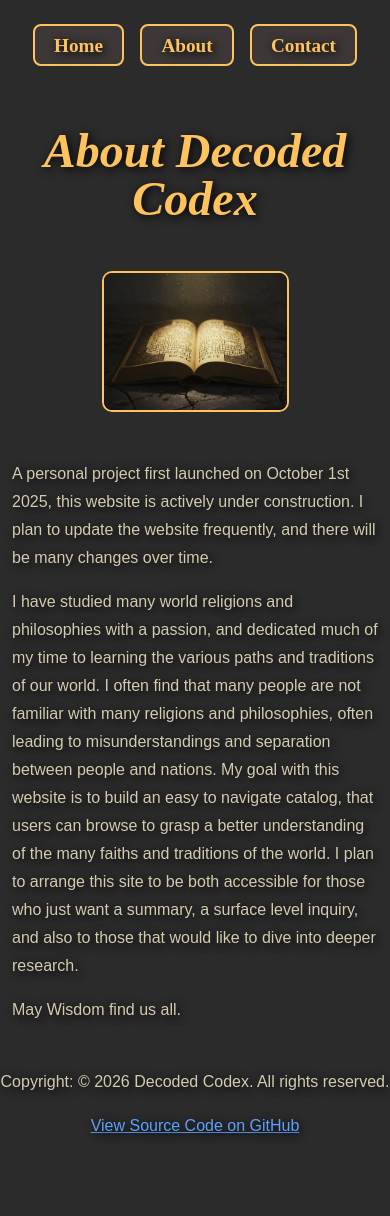
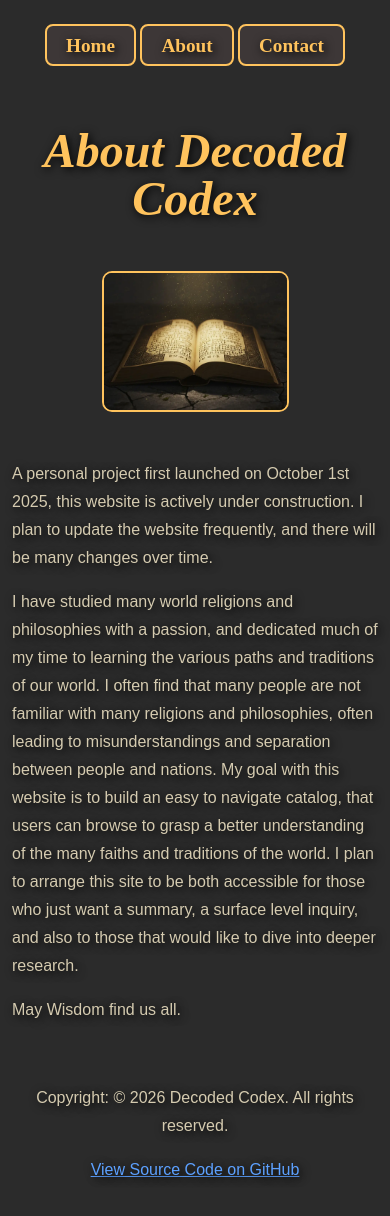
Before and after one commit to AFrederick13/Decoded-Codex, an Eleventy site: page pages/about.md in a window 390 px wide. Before the commit the page ends 1166 px from the top, so only its background shows below. Built offline with nearby package versions, Linux system fonts and the light colour scheme; Eleventy itself is replaced by a stand-in of ours; files that its build step writes are made by us from their sources.

Commit message:
improve mobile responsive css to nav bar and footer

```diff
--- a/css/style.css
+++ b/css/style.css
@@ -109,6 +109,7 @@ nav li:hover a {
 footer {
   margin: auto;
   text-align: center;
+  padding: 1em;
 }
 
 footer a {
@@ -290,6 +291,14 @@ button[type="reset"]:hover {
     margin: auto;
   }
 
+  nav ul {
+    gap: 0.25rem;
+  }
+
+  nav li {
+    width: auto;
+  }
+
   #topic-grid {
     /* This sets two columns, each taking up 1 fractional unit (1fr),
       meaning they will be equal in width and occupy the full screen width.
```
